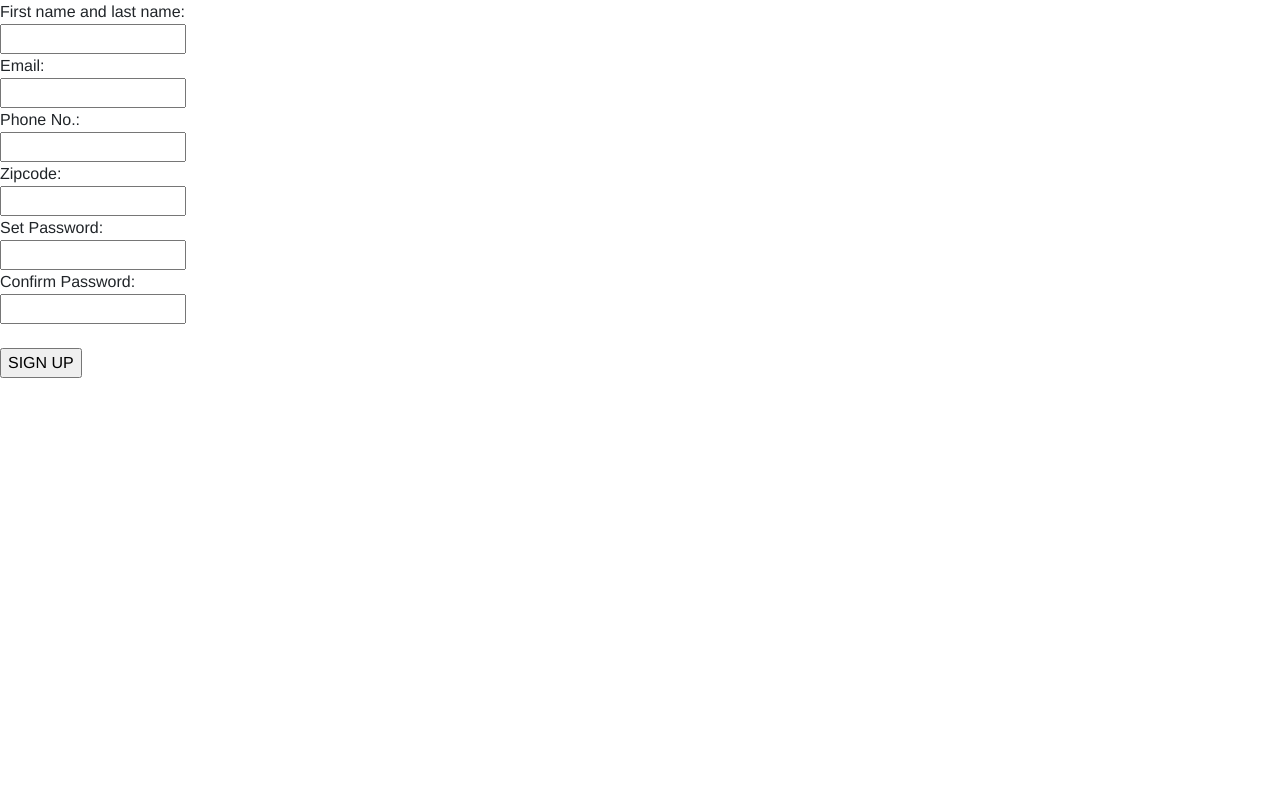
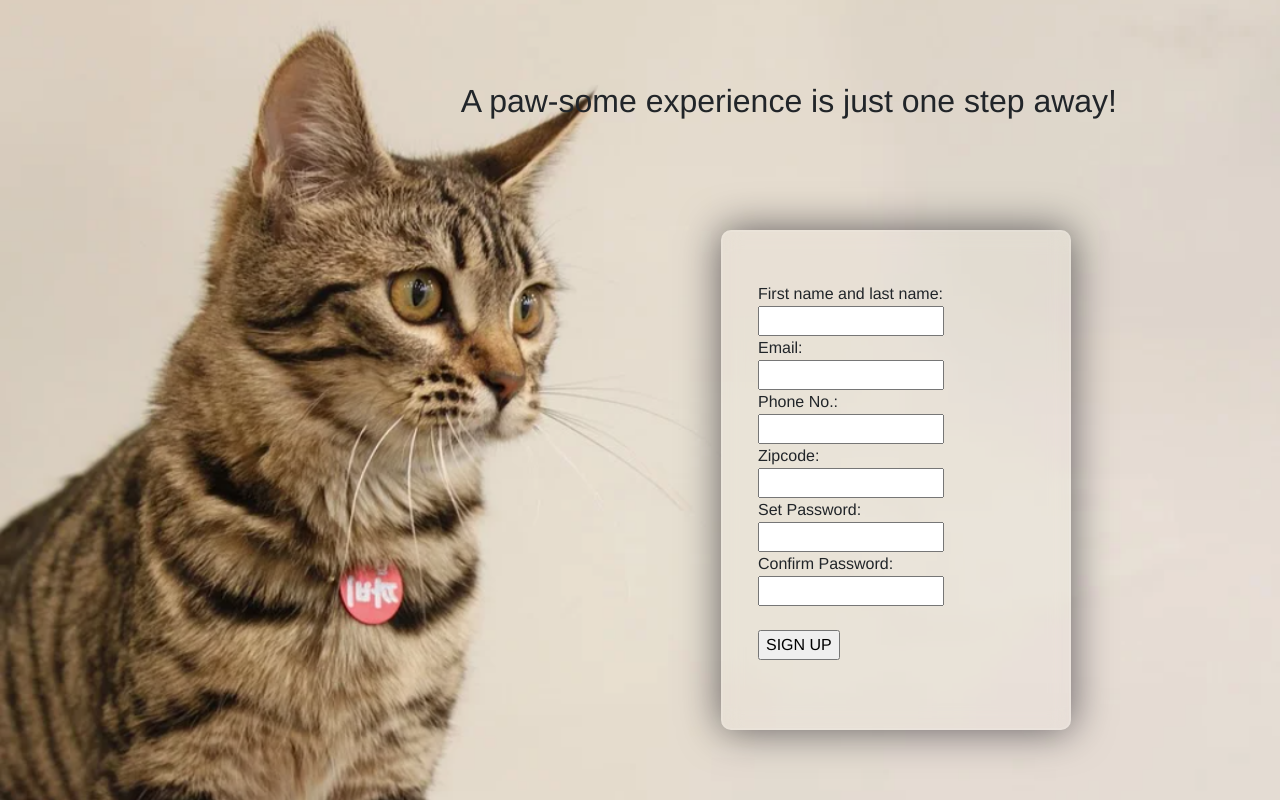
Before and after one commit to aleenataymoor/Hackbright-project, a Flask app: page /register in a window 1280 px wide. Run offline with Flask 2, Linux system fonts and the light colour scheme.

Commit message:
Styled registration page

```diff
--- /dev/null
+++ b/static/register.css
@@ -0,0 +1,35 @@
+
+body{
+    background-image: url(catty.png);
+    background-repeat: no-repeat;
+    background-size: 100%;
+
+
+}
+
+h1{
+
+}
+#heading{
+
+    position: absolute;
+    top:4%;
+    right:10%;
+    padding: 50px 35px;
+}
+
+
+.registerform{
+    height: 500px;
+    width: 350px;
+    background-color: rgba(255,255,255,0.13);
+    position: absolute;
+    transform: translate(-50%,-50%);
+    top: 60%;
+    left: 70%;
+    border-radius: 10px;
+    backdrop-filter: blur(10px);
+    border: 2px solid rgba(255,255,255,0.1);
+    box-shadow: 0 0 40px rgba(8,7,16,0.6);
+    padding: 50px 35px;
+}
--- a/templates/index.html
+++ b/templates/index.html
@@ -24,7 +24,7 @@
           <div id="option-container">
           <div class="row">
             <div class="col-3 selection petpic" style="background-image: url('{{ pet.pic_url}}');">
-              <h3>Visit {{pet.pet_name}}'s Profile</h3>
+              <h3>Visit {{pet.pet_name}}'s Profile and Schedule Reminder</h3>
                 <p><form action="/profile">
                   <input type="submit" value="View Profile" class="center">
                 </form><br>
--- a/templates/login.html
+++ b/templates/login.html
@@ -28,11 +28,11 @@
             <input type="password" id="pswrd" name="password"><br><br><br>
 
             <input type="submit" value="LOGIN"><br><br>
-            <h4>Not registered? <a href = "http://localhost:5000/register">Register now</a></h4>
+            <h5>Not registered? <a href = "/register">Register now</a></h5>
         </form>
     </div>
 
 
-    <script src="/static/eventhandling.js"></script>
+
 
 {% endblock %}
--- a/templates/register.html
+++ b/templates/register.html
@@ -1,4 +1,8 @@
 {% extends 'base.html' %}
+
+{% block html_head %}
+    <link rel="stylesheet" href="/static/register.css">
+{% endblock %}
 
 {% block title %} {% endblock %}
 
@@ -10,6 +14,13 @@
             {% endfor %}
         {% endif %}
     {% endwith %}
+    <div id="heading" >
+
+        <h2>A paw-some experience is just one step away!</h2>
+
+    </div>
+    <div class="registerform">
+
         <form action="/newuser" method="POST">
             <label for="fname">First name and last name:</label><br>
             <input type="text" id="fl_name" name="flname"><br>
@@ -26,6 +37,8 @@
             <input type="submit" value="SIGN UP">
         </form>
 
-    <script src="/static/javascript/javascriptfile.js"></script>
+    </div>
+
+
 
 {% endblock %}
--- a/templates/vetclinic.html
+++ b/templates/vetclinic.html
@@ -17,7 +17,7 @@
           <div id="map" style="height: 600px;width: 600px;" class="center">
             <script src="../static/javascript/javascriptfile.js"></script>
         <script async
-            src="https://maps.googleapis.com/maps/api/js?API_KEYallback=initMap">
+            src="https://maps.googleapis.com/maps/api/js?key=API_KEY&callback=initMap">
         </script>
           </div>
         </section>
```
Also changed, not shown: templates/navbar.html (+3 -9 lines), static/catty.png (added), 1 other file. Lines whose indentation alone changed are shown as unchanged.
